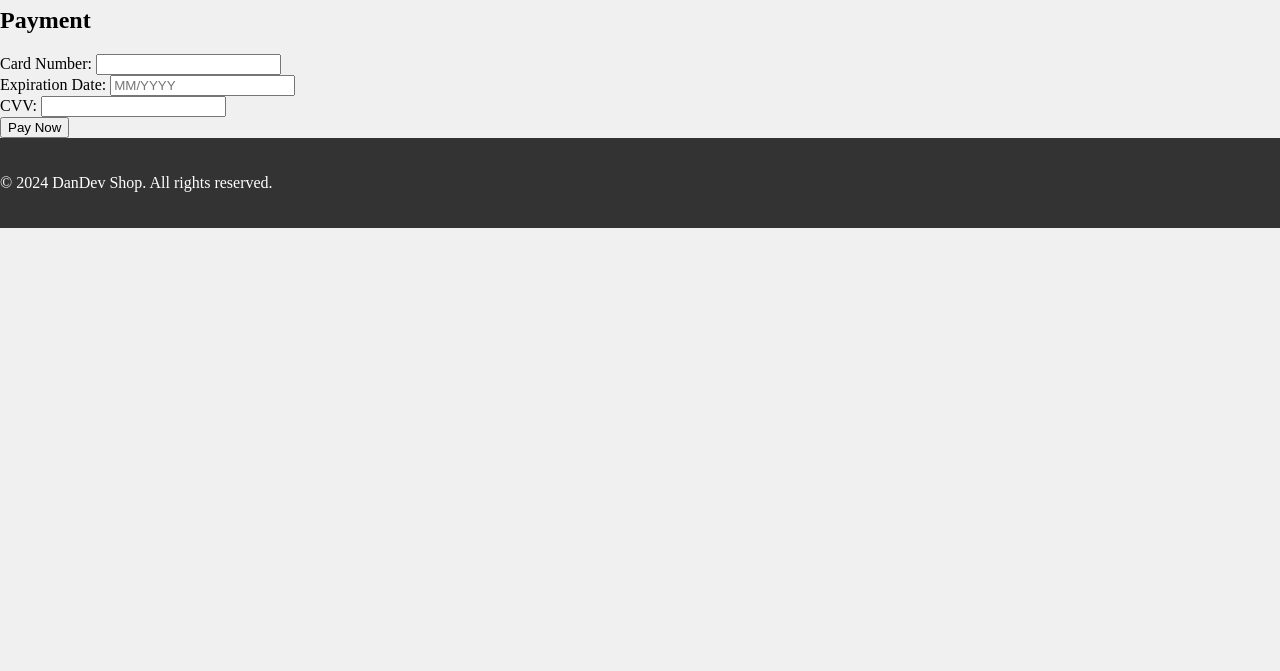
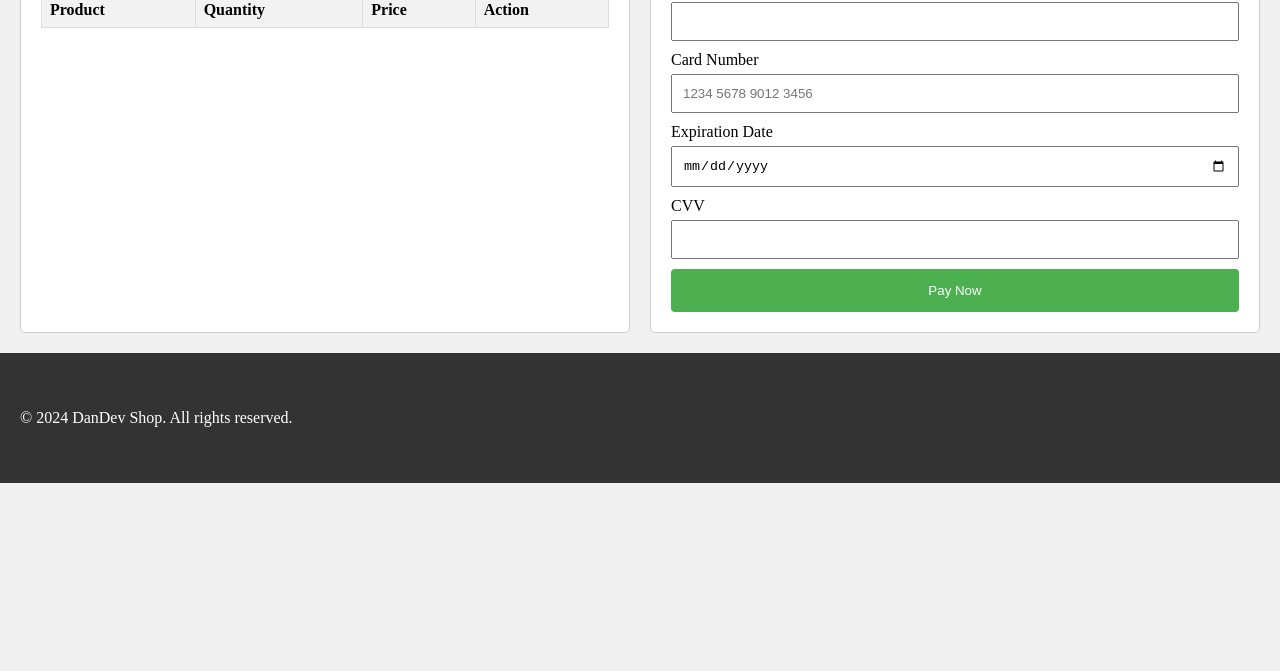
Before and after one commit to Danmark12/it28-ecommerce-m-javier, a plain HTML site: page payment.html in a window 1280 px wide. Shown: the part 129-800 px from the top of the page. Drawn offline with Linux system fonts and the light colour scheme.

Commit message:
changed the payment.html and pay.css

```diff
--- a/assets/css/Pay.css
+++ b/assets/css/Pay.css
@@ -1,3 +1,5 @@
+/* Pay.css */
+
 /* Body background color */
 body {
   background-color: #f0f0f0; /* Light gray background */
@@ -5,12 +7,26 @@ body {
   padding: 0; /* Remove default body padding */
 }
 
+/* Container styles */
+.container {
+  display: grid; /* Use grid layout */
+  grid-template-columns: repeat(auto-fit, minmax(300px, 1fr)); /* Responsive grid with minimum width of 300px and equal width columns */
+  gap: 20px; /* Horizontal and vertical gutters */
+  padding: 20px;
+}
+
+/* Card styles */
+.card {
+  background-color: #fff; /* White background */
+  border: 1px solid #ccc;
+  border-radius: 5px;
+  padding: 20px;
+}
+
 /* Table styles */
 table {
   width: 100%;
   border-collapse: collapse;
-  margin-top: 20px;
-  background-color: #fff; /* White background for table */
 }
 
 th, td {
@@ -29,3 +45,37 @@ th {
   color: #fff; /* Text color for footer */
   padding: 20px 0; /* Padding for footer content */
 }
+
+/* Payment form styles */
+form {
+  display: flex; /* Use flexbox to align form elements horizontally */
+  flex-direction: column; /* Arrange elements in a column */
+}
+
+form label {
+  margin-bottom: 5px; /* Add spacing between label and input */
+}
+
+form input[type="text"],
+form input[type="number"],
+form input[type="date"],
+form input[type="password"] {
+  width: 100%; /* Set input width to 100% */
+  padding: 10px;
+  margin-bottom: 10px; /* Add spacing between input elements */
+  box-sizing: border-box; /* Include padding and border in width calculation */
+}
+
+form input[type="submit"] {
+  background-color: #4CAF50;
+  color: white;
+  padding: 14px 20px;
+  border: none;
+  border-radius: 4px;
+  cursor: pointer;
+  width: 100%;
+}
+
+form input[type="submit"]:hover {
+  background-color: #45a049;
+}
--- a/payment.html
+++ b/payment.html
@@ -8,6 +8,7 @@
 </head>
 <body>
     <div class="container">
+        <div class="card">
             <h1>Order History</h1>
             <table id="order-table">
                 <thead>
@@ -24,22 +25,26 @@
             </table>
         </div>
 
+        <div class="card">
             <!-- Payment form -->
- <h2>Payment</h2>
- <form id="payment-form">
-     <label for="card-number">Card Number:</label>
-     <input type="text" id="card-number" name="card-number" required>
-     <br>
-     <label for="expiration">Expiration Date:</label>
-     <input type="text" id="expiration" name="expiration" placeholder="MM/YYYY" required>
-     <br>
-     <label for="cvv">CVV:</label>
-     <input type="text" id="cvv" name="cvv" required>
-     <br>
-     <button type="submit">Pay Now</button>
+            <form action="/payment_process" method="post">
+                <h2>Payment Details</h2>
+                <label for="cardholder_name">Cardholder Name</label>
+                <input type="text" id="cardholder_name" name="cardholder_name" required>
+
+                <label for="card_number">Card Number</label>
+                <input type="text" id="card_number" name="card_number" placeholder="1234 5678 9012 3456" required>
+
+                <label for="expiry_date">Expiration Date</label>
+                <input type="date" id="expiry_date" name="expiry_date" required>
+
+                <label for="cvv">CVV</label>
+                <input type="password" id="cvv" name="cvv" maxlength="3" required>
+
+                <input type="submit" value="Pay Now">
             </form>
         </div>
-
+    </div>
 
     <footer class="footer">
         <div class="container">
@@ -84,6 +89,5 @@
 
         renderOrders(); // Initial rendering when page loads
     </script>
-
 </body>
 </html>
```
Lines whose indentation alone changed are shown as unchanged.
